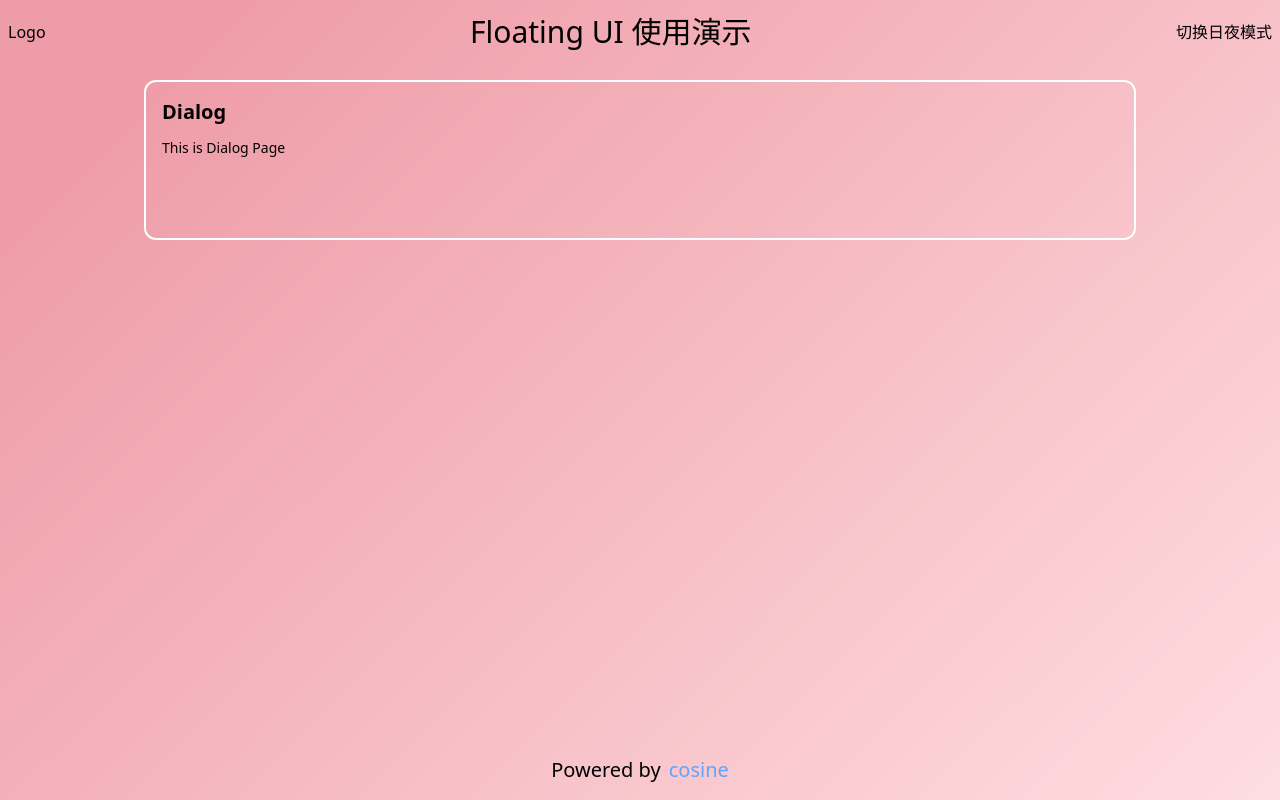
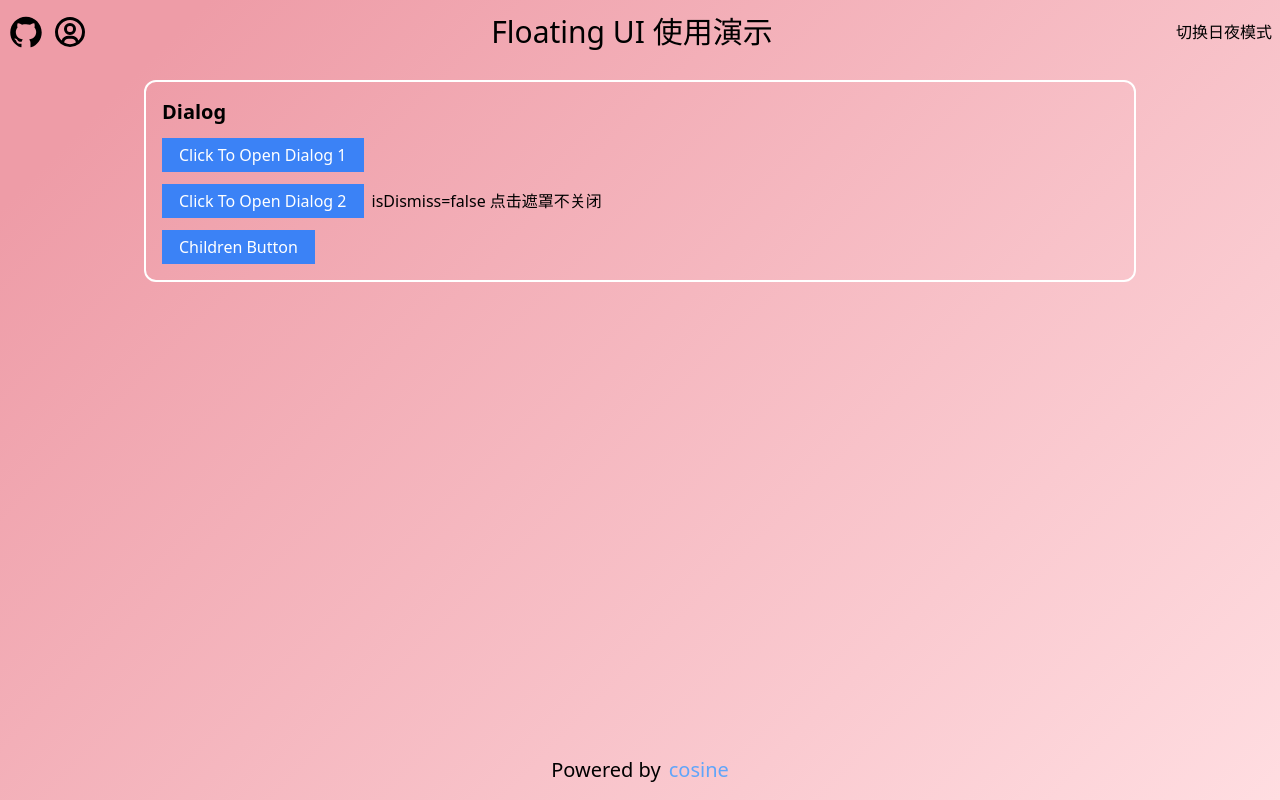
Before and after one commit to yusixian/template_next-tailwind-ts-app, a Next.js app: page /dialog in a window 1280 px wide. Built offline with nearby package versions, Linux system fonts and the light colour scheme.

Commit message:
feat: dialog demo

```diff
--- /dev/null
+++ b/components/button/index.tsx
@@ -0,0 +1,91 @@
+import clsx from 'clsx';
+import { CSSProperties, forwardRef, LegacyRef, ReactNode, useMemo } from 'react';
+
+export type ButtonProps = {
+  /** 按钮类型 */
+  type?: 'default' | 'primary' | 'link' | 'unstyle';
+  /** 按钮大小 */
+  size?: 'large' | 'middle' | 'small';
+  /** 点击事件 */
+  onClick?: () => void;
+  /** 是否为危险按钮（红色警告） */
+  danger?: boolean;
+  /** 是否为幽灵按钮 */
+  ghost?: boolean;
+  /** 是否禁用 */
+  disabled?: boolean;
+  /** 是否加载中 */
+  loading?: boolean;
+
+  /** 组件额外的 CSS className */
+  className?: string;
+  /** 组件额外的 CSS style */
+  style?: CSSProperties;
+
+  /** 子组件 */
+  children?: ReactNode;
+};
+
+const ButtonClass = {
+  sizeClass: {
+    large: 'py-2 px-5',
+    middle: 'py-1 px-4',
+    small: 'px-1',
+  },
+  typeClass: {
+    default: 'border-black bg-white text-black enabled:hover:border-cos-primary enabled:hover:text-cos-primary',
+    primary: 'border-cos-primary bg-cos-primary text-white enabled:hover:opacity-80',
+    link: 'border-transparent enabled:hover:text-cos-primary',
+  },
+  ghostClass: {
+    default: 'border-white text-white enabled:hover:border-cos-primary enabled:hover:text-cos-primary',
+    primary: 'border-cos-primary bg-transparent text-cos-primary enabled:hover:opacity-80',
+    link: 'border-transparent text-white enabled:hover:text-cos-primary',
+  },
+  dangerClass: {
+    default: 'border-cos-danger text-cos-danger enabled:hover:opacity-80',
+    primary: 'border-cos-danger bg-cos-danger text-white enabled:hover:opacity-80',
+    link: 'border-transparent text-cos-danger enabled:hover:opacity-80',
+  },
+};
+
+const Button = forwardRef(function ButtonInner(
+  { type, size, className, onClick, disabled, danger, ghost, loading, style, children }: ButtonProps,
+  ref: LegacyRef<HTMLButtonElement>,
+) {
+  const { sizeClass, typeClass, dangerClass, ghostClass } = ButtonClass;
+  const _disabled = disabled || loading;
+  const _chooseClass = useMemo(() => {
+    if ((danger && ghost) || danger) return dangerClass;
+    else if (ghost) return ghostClass;
+    else return typeClass;
+  }, [danger, dangerClass, ghost, ghostClass, typeClass]);
+  return (
+    <button
+      ref={ref}
+      className={
+        type === 'unstyle'
+          ? className
+          : clsx(
+              'box-border border transition focus:outline-none',
+              sizeClass[size ?? 'middle'],
+              _chooseClass[type ?? 'default'],
+              _disabled ? 'disabled:cursor-not-allowed disabled:opacity-60' : 'cursor-pointer',
+              className,
+            )
+      }
+      style={style}
+      onClick={_disabled ? undefined : onClick}
+      disabled={_disabled}
+    >
+      {children}
+    </button>
+  );
+});
+Button.defaultProps = {
+  type: 'default',
+  size: 'middle',
+  loading: false,
+  disabled: false,
+};
+export default Button;
--- /dev/null
+++ b/components/dialog/index.tsx
@@ -0,0 +1,85 @@
+import {
+  FloatingFocusManager,
+  FloatingOverlay,
+  FloatingPortal,
+  useClick,
+  useDismiss,
+  useFloating,
+  useInteractions,
+  useRole,
+} from '@floating-ui/react';
+import clsx from 'clsx';
+import React, { cloneElement, useState } from 'react';
+import { CgClose } from 'react-icons/cg';
+
+type DialogProps = {
+  rootId?: string;
+  open?: boolean;
+  initialOpen?: boolean;
+  onOpenChange?: (open: boolean) => void;
+  children?: JSX.Element;
+  render: (props: { close: () => void }) => React.ReactNode;
+  className?: string;
+  overlayClass?: string;
+  containerClass?: string;
+  isDismiss?: boolean;
+  showCloseButton?: boolean;
+};
+
+export default function Dialog({
+  initialOpen = false,
+  open: controlledOpen,
+  onOpenChange: setControlledOpen,
+  children,
+  className,
+  render,
+  rootId: customRootId,
+  overlayClass,
+  containerClass,
+  showCloseButton = true,
+  isDismiss = true,
+}: DialogProps) {
+  const [uncontrolledOpen, setUncontrolledOpen] = useState(initialOpen);
+  const open = controlledOpen ?? uncontrolledOpen;
+  const setOpen = setControlledOpen ?? setUncontrolledOpen;
+
+  const { reference, floating, context } = useFloating({
+    open,
+    onOpenChange: setOpen,
+  });
+
+  const click = useClick(context);
+  const role = useRole(context);
+  const dismiss = useDismiss(context, { enabled: isDismiss, outsidePressEvent: 'mousedown' });
+
+  const { getReferenceProps, getFloatingProps } = useInteractions([click, role, dismiss]);
+
+  const onClose = () => setOpen(false);
+
+  return (
+    <>
+      {children && cloneElement(children, getReferenceProps({ ref: reference, ...children.props }))}
+      <FloatingPortal id={customRootId}>
+        {open && (
+          <FloatingOverlay
+            className={clsx('absolute inset-0 z-10 flex h-full w-full items-center', overlayClass ?? 'bg-black/60')}
+            lockScroll
+          >
+            <div className={clsx('m-auto grid place-items-center', containerClass)}>
+              <FloatingFocusManager context={context}>
+                <div
+                  className={clsx('relative overflow-hidden rounded-md bg-white', className ?? 'mx-24')}
+                  ref={floating}
+                  {...getFloatingProps()}
+                >
+                  {showCloseButton && <CgClose className="absolute right-2 top-2 h-6 w-6 cursor-pointer" onClick={onClose} />}
+                  {render({ close: onClose })}
+                </div>
+              </FloatingFocusManager>
+            </div>
+          </FloatingOverlay>
+        )}
+      </FloatingPortal>
+    </>
+  );
+}
--- a/components/layout/header.tsx
+++ b/components/layout/header.tsx
@@ -1,5 +1,7 @@
 import { useToggleTheme } from '@/hooks/useToggleTheme';
 import { useRouter } from 'next/router';
+import { AiFillGithub } from 'react-icons/ai';
+import { BiUserCircle } from 'react-icons/bi';
 
 export function Header() {
   const router = useRouter();
@@ -7,8 +9,17 @@ export function Header() {
 
   return (
     <header className="flex h-16 w-full items-center justify-between gap-2 p-2">
-      <div className="cursor-pointer" onClick={() => router.push('/')}>
-        Logo
+      <div className="flex items-center gap-2">
+        <AiFillGithub
+          className="h-9 w-9 cursor-pointer"
+          onClick={() =>
+            window.open('https://github.com/yusixian/template_next-tailwind-ts-app/tree/draft/floating-ui-demo', '_blank')
+          }
+        />
+        <BiUserCircle
+          className="h-9 w-9 cursor-pointer"
+          onClick={() => window.open('https://ysx.cosine.ren/floating-ui-experience-popover', '_blank')}
+        />
       </div>
       <div className="flex-grow cursor-pointer text-center text-3xl" onClick={() => router.push('/')}>
         Floating UI 使用演示
--- a/components/popover/index.tsx
+++ b/components/popover/index.tsx
@@ -57,7 +57,7 @@ const Popover = ({ disabled, children, render, placement, open: passedOpen, onOp
               top: y ?? 0,
               left: x ?? 0,
             }}
-            className="z-10 bg-yellow-400 p-2 outline-none"
+            className="z-10 bg-gray-400 p-2 outline-none"
             aria-labelledby={headingId}
             {...getFloatingProps()}
           >
--- a/package.json
+++ b/package.json
@@ -18,6 +18,7 @@
     "next-themes": "^0.2.1",
     "react": "18.2.0",
     "react-dom": "18.2.0",
+    "react-icons": "^4.9.0",
     "react-use": "^17.4.0",
     "typescript": "5.0.2"
   },
--- a/pages/dialog/index.tsx
+++ b/pages/dialog/index.tsx
@@ -1,9 +1,74 @@
+import Button from '@/components/button';
 import Card from '@/components/card';
+import Dialog from '@/components/dialog';
+import { useState } from 'react';
 
-export default function Dialog() {
+export default function DialogPage() {
+  const [open, setOpen] = useState<number>(0);
   return (
     <main className="mx-auto flex max-w-screen-lg flex-col gap-3 p-4">
-      <Card className="h-40" title="Dialog" desc="This is Dialog Page " />
+      <Card className="flex flex-col items-start" title="Dialog">
+        <Button type="primary" onClick={() => setOpen(1)}>
+          Click To Open Dialog 1
+        </Button>
+        <div className="text-md flex items-center gap-2">
+          <Button type="primary" onClick={() => setOpen(2)}>
+            Click To Open Dialog 2
+          </Button>
+          isDismiss=false 点击遮罩不关闭
+        </div>
+
+        <Dialog
+          render={({ close }) => (
+            <div className="flex flex-col gap-2 p-6">
+              <div className="text-3xl">Children Dialog</div>
+              <div className="flex items-center justify-center gap-2">
+                <Button onClick={close}>Close</Button>
+                <Button onClick={close} type="primary">
+                  Confirm
+                </Button>
+              </div>
+            </div>
+          )}
+        >
+          <Button type="primary">Children Button</Button>
+        </Dialog>
+      </Card>
+      <Dialog
+        open={open === 1}
+        onOpenChange={(op) => {
+          if (!op) setOpen(0);
+        }}
+        render={({ close }) => (
+          <div className="flex flex-col gap-2 p-6">
+            <div className="text-3xl">Title 1</div>
+            <div className="flex items-center justify-center gap-2">
+              <Button onClick={close}>Close</Button>
+              <Button onClick={close} type="primary">
+                Confirm
+              </Button>
+            </div>
+          </div>
+        )}
+      />
+      <Dialog
+        isDismiss={false}
+        open={open === 2}
+        onOpenChange={(op) => {
+          if (!op) setOpen(0);
+        }}
+        render={({ close }) => (
+          <div className="flex flex-col gap-2 p-6">
+            <div className="text-3xl">Title 2</div>
+            <div className="flex items-center justify-center gap-2">
+              <Button onClick={close}>Close</Button>
+              <Button onClick={close} type="primary">
+                Confirm
+              </Button>
+            </div>
+          </div>
+        )}
+      />
     </main>
   );
 }
--- a/pages/popover/index.tsx
+++ b/pages/popover/index.tsx
@@ -1,13 +1,17 @@
+import Button from '@/components/button';
 import Card from '@/components/card';
 import Popover from '@/components/popover';
 
-function PopoverContent({ close }) {
+type PopoverComponentProps = {
+  close: () => void;
+};
+function PopoverContent({ close }: PopoverComponentProps) {
   return (
     <div className="flex w-44 items-center justify-between">
       <p>Hello~</p>
-      <div className="cursor-pointer bg-red-400 p-2" onClick={close}>
-        Close!
-      </div>
+      <Button type="primary" onClick={close}>
+        Close
+      </Button>
     </div>
   );
 }
--- a/tailwind.config.js
+++ b/tailwind.config.js
@@ -15,7 +15,8 @@ module.exports = {
         '2xl': '1366px',
       },
       colors: {
-        'cos-primary': '#1EDB8C',
+        'cos-primary': '#3b82f6',
+        'cos-danger': '#ef4444', // red-500
       },
       backgroundImage: {
         'cos-gradient': 'linear-gradient( 135deg, #ee9ca7 10%, #ffdde1 100%)',
```
Also changed, not shown: 1 other file (tests, documents, lock files or other folders).
